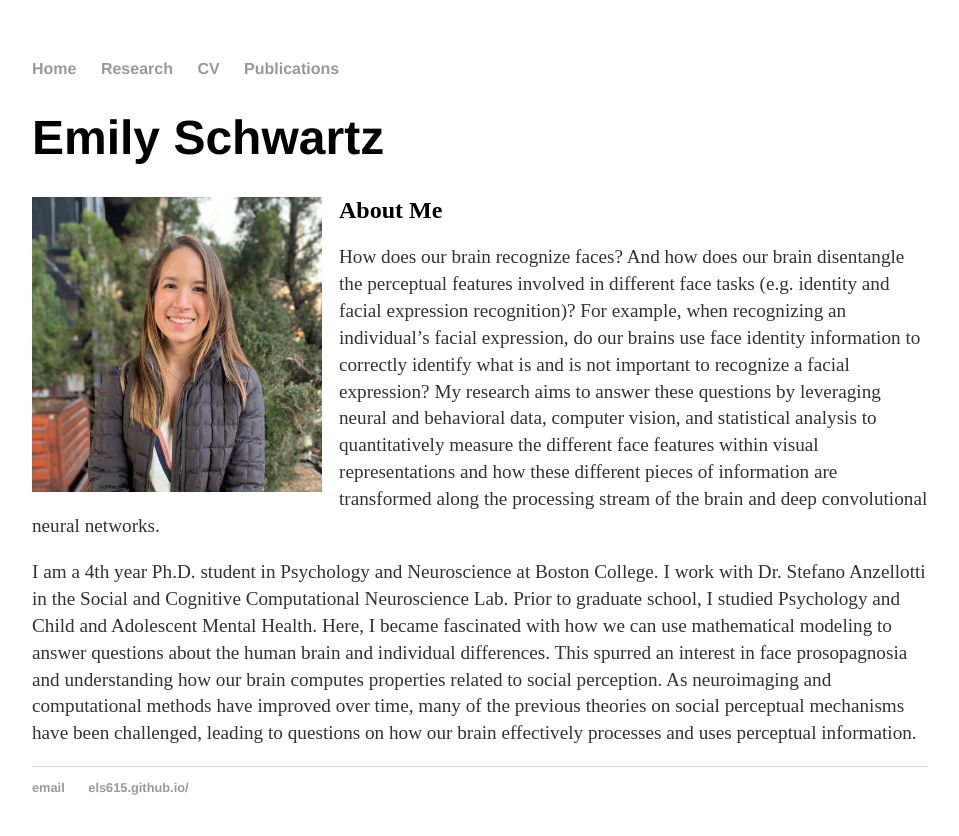
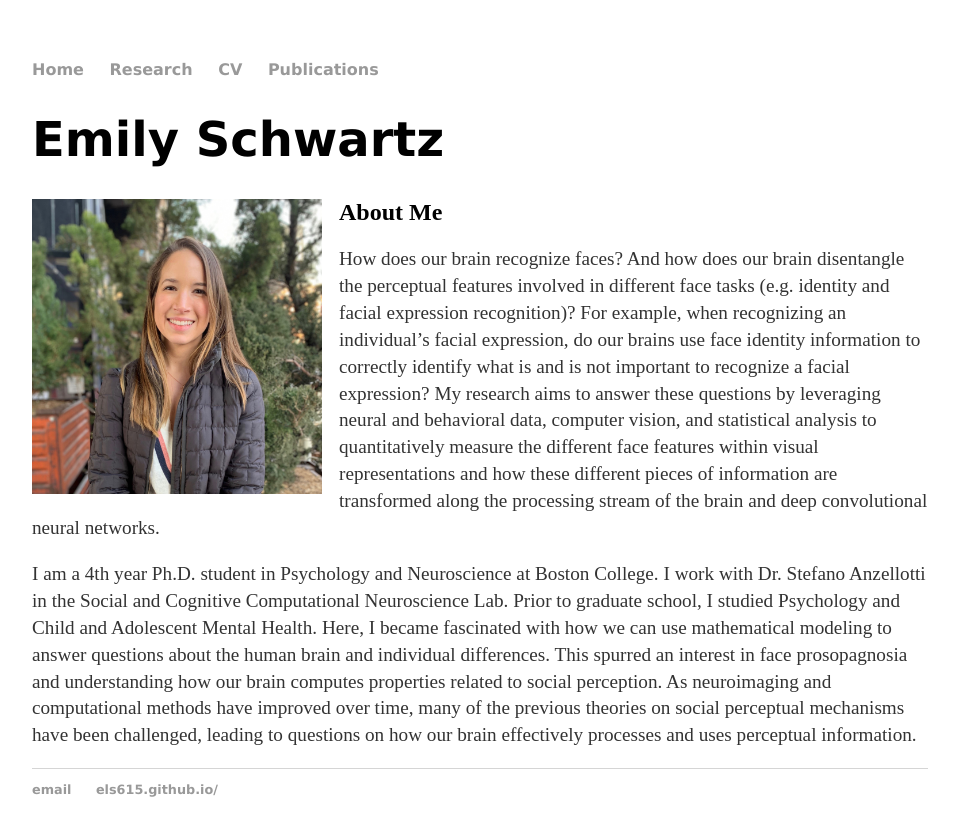
Before and after one commit to els615/els615.github.io, a Jekyll site: the page built from index.html, in a window 1280 px wide. Shown: the top 836 px of the page, without its empty margins (160-1119 px from the left). Built offline with Jekyll 4.4.1, drawn with Linux system fonts in a browser that asks for light colours.

Commit message:
Update main.css

```diff
--- a/css/main.css
+++ b/css/main.css
@@ -3,7 +3,7 @@ body {
     width: 70%;
 }
 nav ul, footer ul {
-    font-family:'Helvetica', 'Arial', 'Sans-Serif';
+    font-family: 'Verdana', 'Helvetica', 'Arial', 'Sans-Serif';
     padding: 0px;
     list-style: none;
     font-weight: bold;
@@ -21,7 +21,7 @@ a:hover {
 }
 h1 {
     font-size: 3em;
-    font-family:'Helvetica', 'Arial', 'Sans-Serif';
+    font-family:'Verdana', 'Helvetica', 'Arial', 'Sans-Serif';
 }
 p {
     font-size: 1.2em;
```
